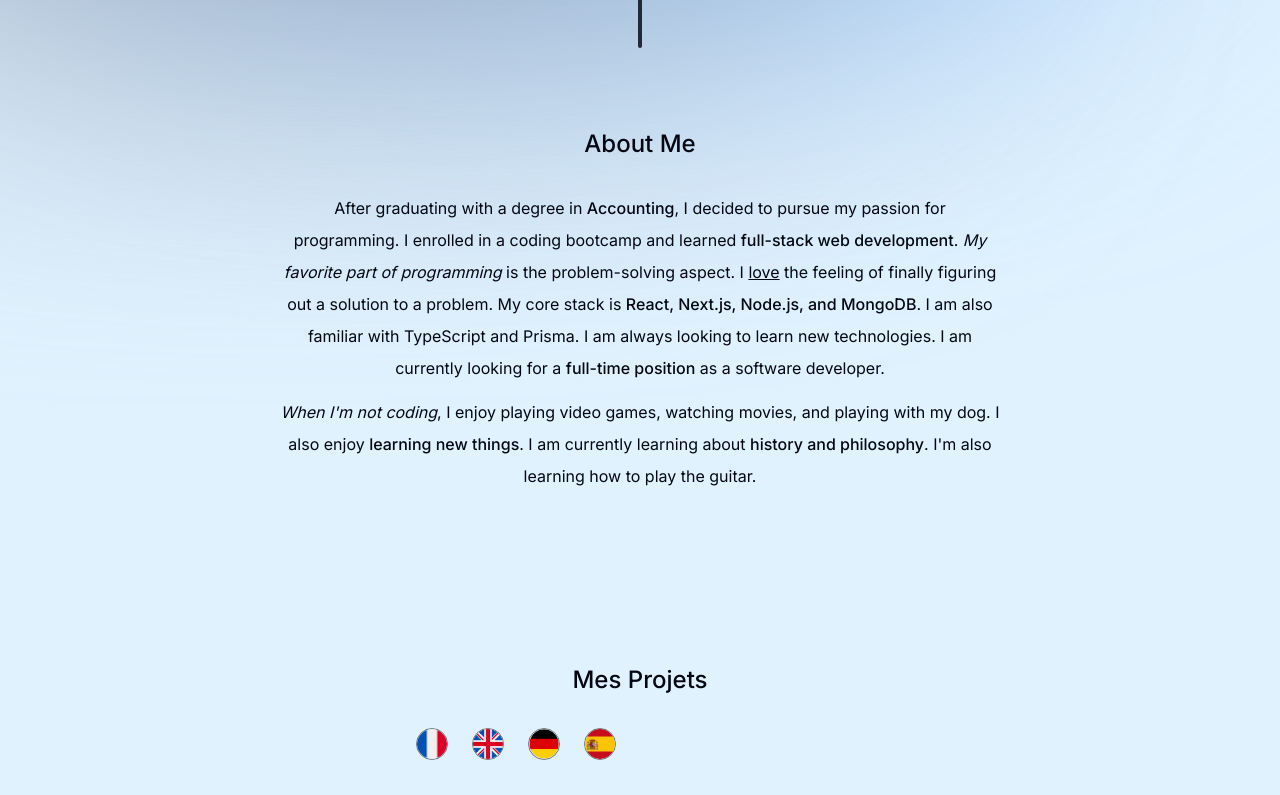
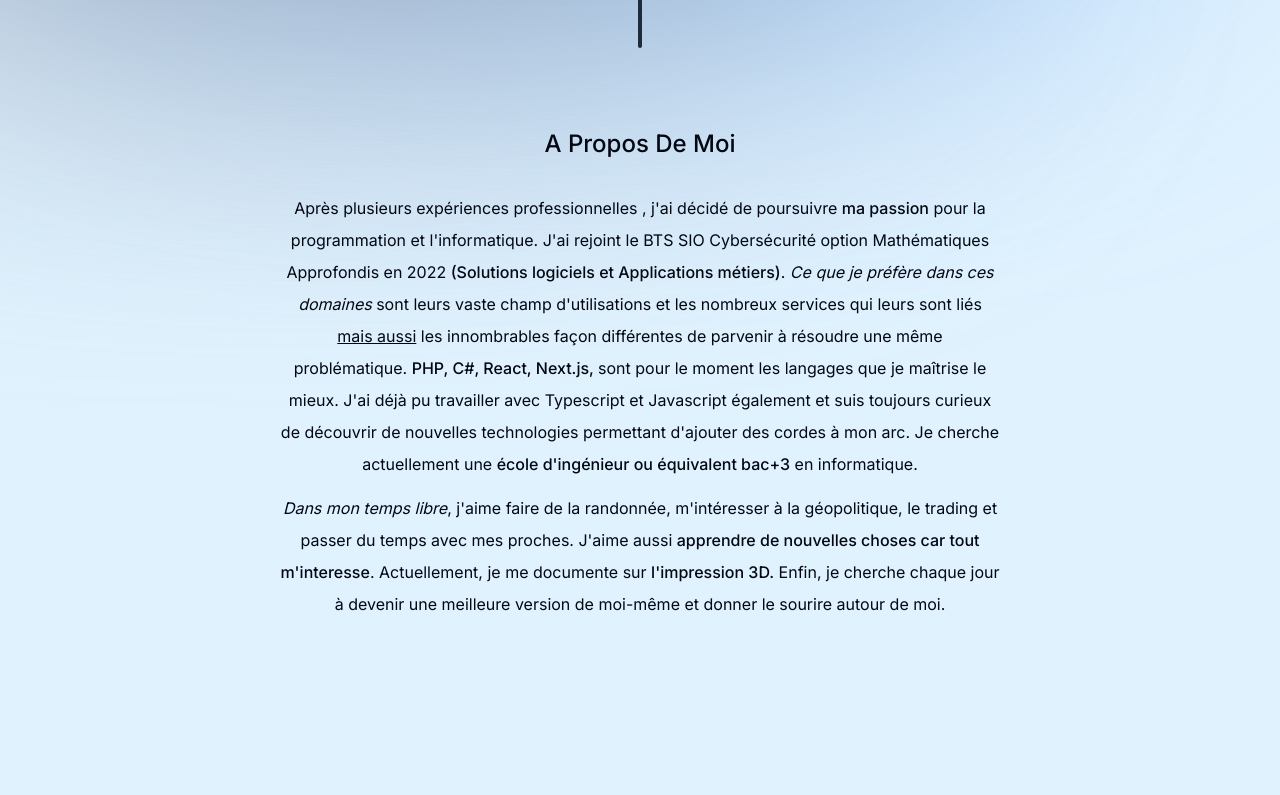
Before and after one commit to zalixzy/portfolio, a Next.js app: page / in a window 1280 px wide. Shown: the part 500-1295 px from the top of the page. Built offline with nearby package versions, Linux system fonts and the light colour scheme.

Commit message:
description about mise à jour

```diff
--- a/components/about.tsx
+++ b/components/about.tsx
@@ -10,32 +10,33 @@ export default function About() {
         animate={{ opacity: 1, y: 0 }}
         transition={{ delay: 0.175 }}>
 
-        <SectionHeading>About me</SectionHeading>
+        <SectionHeading>A propos de moi</SectionHeading>
 
         <p className="mb-3">
-            After graduating with a degree in{" "}
-            <span className="font-medium">Accounting</span>, I decided to pursue my
-                passion for programming. I enrolled in a coding bootcamp and learned{" "}
-            <span className="font-medium">full-stack web development</span>.{" "}
-            <span className="italic">My favorite part of programming</span> is the
-                problem-solving aspect. I <span className="underline">love</span> the
-                feeling of finally figuring out a solution to a problem. My core stack
-                is{" "}
+            Après plusieurs expériences professionnelles{" "}
+            , j'ai décidé de poursuivre <span className="font-medium">ma passion</span>{" "}
+            pour la programmation et l'informatique. J'ai rejoint le BTS SIO Cybersécurité option Mathématiques Approfondis en 2022{" "}
+            <span className="font-medium">(Solutions logiciels et Applications métiers)</span>.{" "}
+            <span className="italic">Ce que je préfère dans ces domaines</span> sont leurs vaste champ d'utilisations
+            et les nombreux services qui leurs sont liés <span className="underline">mais aussi</span> les innombrables
+            façon différentes de parvenir à résoudre une même problématique.
+                {" "}
             <span className="font-medium">
-                React, Next.js, Node.js, and MongoDB
+            PHP, C#, React, Next.js,  {" "}
             </span>
-                . I am also familiar with TypeScript and Prisma. I am always looking to
-                learn new technologies. I am currently looking for a{" "}
-            <span className="font-medium">full-time position</span> as a software
-                developer.
+            sont pour le moment les langages que je maîtrise le mieux.
+            J'ai déjà pu travailler avec Typescript et Javascript également et suis toujours curieux de
+            découvrir de nouvelles technologies permettant d'ajouter des cordes à mon arc.
+            Je cherche actuellement une{" "}
+            <span className="font-medium">école d'ingénieur ou équivalent bac+3</span> en informatique.
         </p>
         <p className="mb-3">
-            <span className="italic">When I'm not coding</span>, I enjoy playing
-                video games, watching movies, and playing with my dog. I also enjoy{" "}
-            <span className="font-medium">learning new things</span>. I am currently
-                learning about{" "}
-            <span className="font-medium">history and philosophy</span>. I'm also
-                learning how to play the guitar.
+            <span className="italic">Dans mon temps libre</span>, j'aime faire de la randonnée,
+            m'intéresser à la géopolitique, le trading et passer du temps avec mes proches. J'aime aussi{" "}
+            <span className="font-medium">apprendre de nouvelles choses car tout m'interesse</span>. Actuellement, je
+            me documente sur{" "}
+            <span className="font-medium">l'impression 3D.</span> Enfin, je cherche chaque jour à devenir une meilleure
+            version de moi-même et donner le sourire autour de moi.
         </p>
     </motion.section>
   )
```
